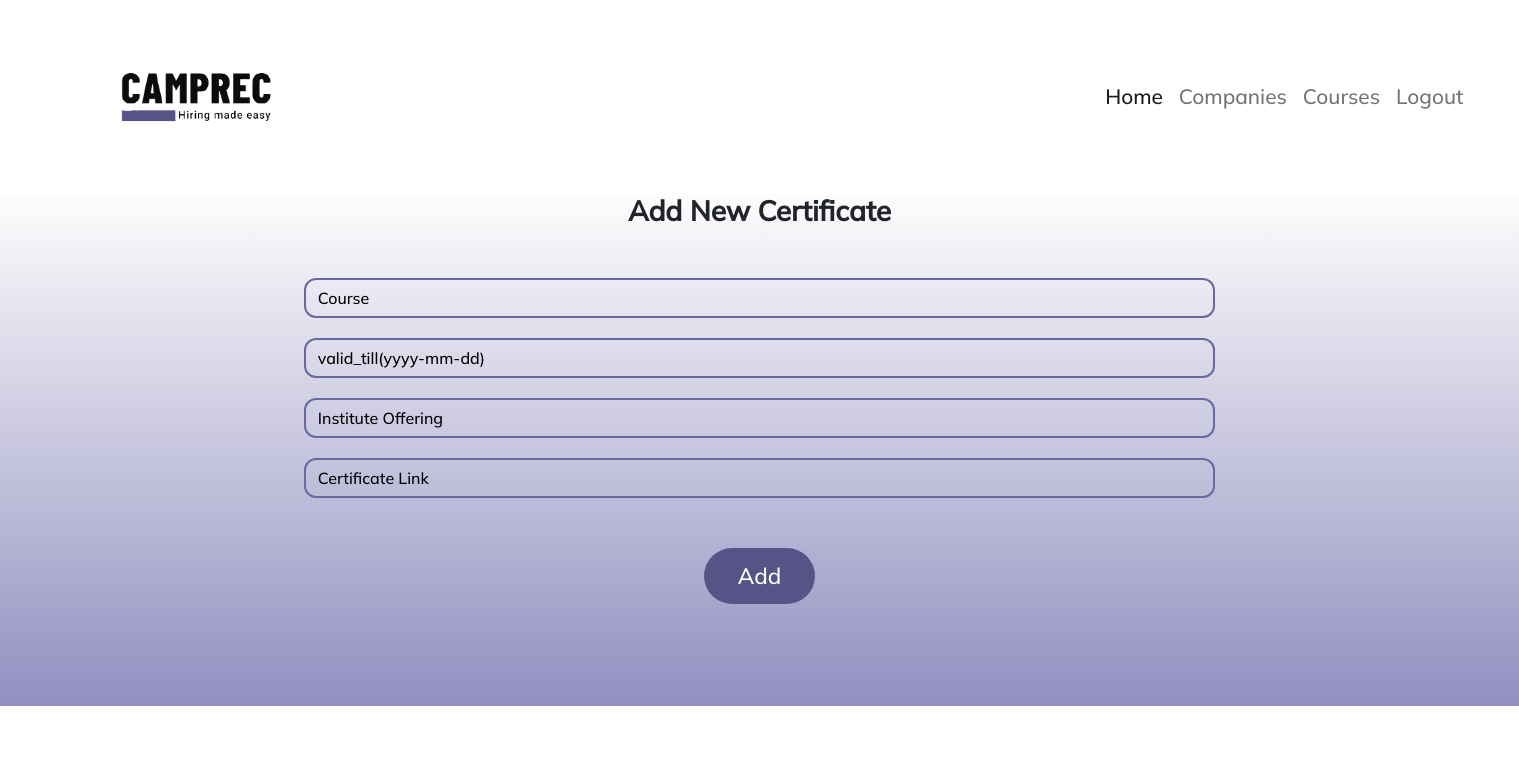
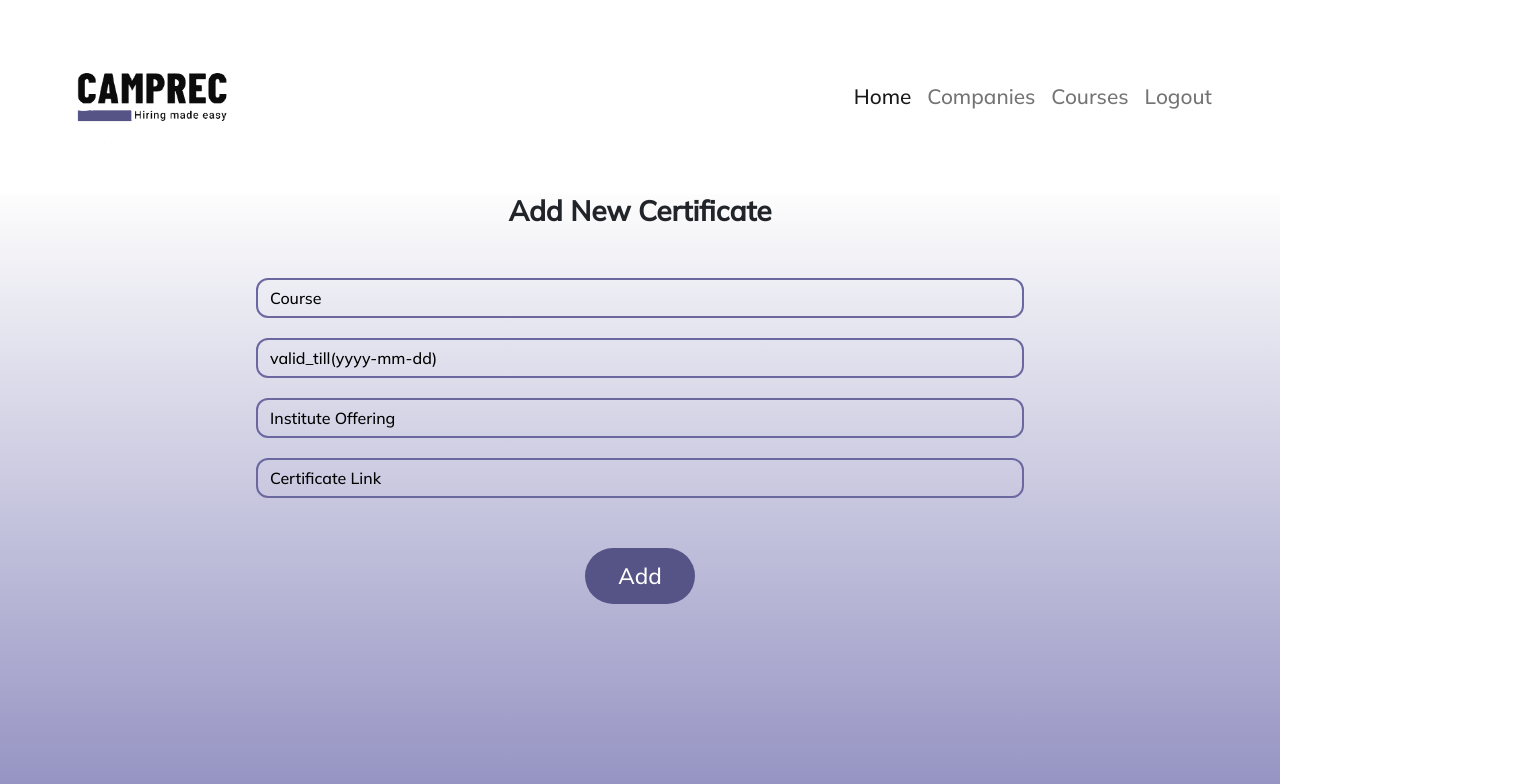
Before and after one commit to Incentive-Coders/camprec, a React (Create React App) app: page /addcer in a window 1280 px wide. Shown: the top 784 px of the page, 1519 px wide, since content can reach past the window. Built offline with nearby package versions, Linux system fonts and the light colour scheme.

Commit message:
Added responsiveness

```diff
--- a/package.json
+++ b/package.json
@@ -11,7 +11,7 @@
     "@testing-library/user-event": "^12.8.3",
     "antd": "^4.15.3",
     "axios": "^0.21.4",
-    "bootstrap": "^5.0.0-beta3",
+    "bootstrap": "^5.1.3",
     "concurrently": "^6.0.2",
     "draft.js": "^0.2.0",
     "emailjs-com": "^2.6.4",
@@ -24,7 +24,7 @@
     "prop-types": "^15.7.2",
     "react": "^17.0.2",
     "react-awesome-spinners": "^1.3.1",
-    "react-bootstrap": "^1.5.2",
+    "react-bootstrap": "^2.1.0",
     "react-cookie": "^4.0.3",
     "react-countup": "^4.3.3",
     "react-dom": "^17.0.2",
--- a/public/index.html
+++ b/public/index.html
@@ -3,7 +3,10 @@
   <head>
     <meta charset="utf-8" />
     <script data-ad-client="ca-pub-3329798013899959" async src="https://pagead2.googlesyndication.com/pagead/js/adsbygoogle.js"></script>
-    <link rel="icon" href="%PUBLIC_URL%/favicon.ico" />
+    <link href="https://cdn.jsdelivr.net/npm/bootstrap@5.0.2/dist/css/bootstrap.min.css" rel="stylesheet" integrity="sha384-EVSTQN3/azprG1Anm3QDgpJLIm9Nao0Yz1ztcQTwFspd3yD65VohhpuuCOmLASjC" crossorigin="anonymous">    <link rel="icon" href="%PUBLIC_URL%/favicon.ico" />
+
+    <!-- CSS only -->
+<!-- JavaScript Bundle with Popper -->
     <meta name="viewport" content="width=device-width, initial-scale=1" />
     <meta name="theme-color" content="#000000" />
     <meta
@@ -40,5 +43,6 @@
       To begin the development, run `npm start` or `yarn start`.
       To create a production bundle, use `npm run build` or `yarn build`.
     -->
+    <script src="https://cdn.jsdelivr.net/npm/bootstrap@5.0.2/dist/js/bootstrap.bundle.min.js" integrity="sha384-MrcW6ZMFYlzcLA8Nl+NtUVF0sA7MsXsP1UyJoMp4YLEuNSfAP+JcXn/tWtIaxVXM" crossorigin="anonymous"></script>
   </body>
 </html>
--- a/src/Screens/Admin Jobs Page/Admin_Jobs_Page.tsx
+++ b/src/Screens/Admin Jobs Page/Admin_Jobs_Page.tsx
@@ -2,6 +2,7 @@ import React, { Component } from 'react';
 import '../../index.css';
 import '../../css/home.css';
 import '../../css/login.css';
+import 'bootstrap/dist/css/bootstrap.min.css';
 import NavbarViewCompany from '../Navbar/Navbar_View_Company_2';
 import axios from 'axios';
 import ReactLoading from 'react-loading';
@@ -125,7 +126,7 @@ class adminjobs extends Component {
           <section className="image width heights">
             <div className="get_started">
               <h2 className="text_center margintop">
-                <strong className="brand-name leftmargin">Jobs</strong>
+                <strong className="brand-name">Jobs</strong>
               </h2>
             </div>
             <div className="gridwraper">
--- a/src/Screens/Navbar/Navbar_View_Company_2.tsx
+++ b/src/Screens/Navbar/Navbar_View_Company_2.tsx
@@ -1,5 +1,7 @@
+/* eslint-disable prettier/prettier */
 import React from 'react';
 import { NavLink } from 'react-router-dom';
+import 'bootstrap/dist/css/bootstrap.min.css';
 import '../../index.css';
 import '../../css/navbar.css';
 import web from '../../images/Capture-removebg-preview.png';
@@ -11,19 +13,22 @@ function Navbar_viewcompany() {
         <div className="row navbar">
           <div className="col-10 mx-auto navbar">
             <nav className="navbar navbar-expand-lg navbar-light">
-              <div className="container-fluid navbar">
-                <NavLink className="navbar-brand" to="/adminhome">
+              <div className="container-fluid navbar" id="navbar-content">
+                <NavLink className="navbar-brand col-sm-6" to="/adminhome">
                   <img
                     src={web}
                     className="image-fluid  logo padl"
                     alt="home image"
                   />
                 </NavLink>
+                <button className="navbar-toggler" type="button" data-bs-toggle="collapse" data-bs-target="#navbarSupportedContent" aria-controls="navbarSupportedContent" aria-expanded="false" aria-label="Toggle navigation">
+                  <span className="navbar-toggler-icon"></span>
+                </button>
                 <div
-                  className="collapse navbar-collapse"
+                  className="collapse navbar-collapse col-6"
                   id="navbarSupportedContent"
                 >
-                  <ul className="navbar-nav me-auto mb-2 mb-lg-0">
+                  <ul className="navbar-nav ml-auto">
                     <li className="nav-item">
                       <NavLink
                         activeClassName="menu_active"
--- a/src/css/home.css
+++ b/src/css/home.css
@@ -4,7 +4,7 @@
 }
 .get_started {
   align-content: center;
-  margin-right: 15em;
+  /* margin-right: 15em; */
   padding-right: 2em;
   margin-top: 5em;
 }
@@ -26,7 +26,7 @@
   width: 200px;
 }
 .logos {
-  margin-left: 5% !important;
+  /* margin-left: 5% !important; */
 }
 .pop {
   display: flex;
--- a/src/css/navbar.css
+++ b/src/css/navbar.css
@@ -1,13 +1,13 @@
 .logo {
   height: 90pt;
   padding-right: 50ex;
-  margin-left: -9%;
+  /* margin-left: -9%; */
 }
 .padding {
   padding-right: 40ex;
 }
 .padl {
-  padding-right: 45ex;
+  padding-right: 15ex;
 }
 .pader {
   margin-left: 280px;
@@ -19,3 +19,23 @@
 .backg {
   background-color: #0d0a3d !important;
 }
+
+.nav_bg {
+  /* border: 1px solid darkblue; */
+  justify-content: center;
+}
+
+#navbar-content {
+  /* border: 1px solid darkmagenta; */
+  display: flex;
+}
+
+.navbar-collapse {
+  /* border: 1px solid darksalmon; */
+display: flex;
+}
+
+ul.navbar-nav {
+  width: 100%;
+  justify-content: flex-end;
+}
--- a/src/index.css
+++ b/src/index.css
@@ -5,10 +5,11 @@
   padding: 0;
   box-sizing: border-box;
   font-family: 'Mulish', sans-serif;
+  /* border: 1px solid red !important; */
 }
 
 .navbar {
-  background-color: transparent;
+  width: 100%;
 }
 .join_us {
   text-align: center;
@@ -20,6 +21,7 @@
 .navbar-brand {
   font-size: 1.9rem !important;
   color: #565387 !important;
+  /* border: 1px solid darkred; */
 }
 .color {
   color: #565387;
@@ -85,7 +87,7 @@
   }
 }
 body {
-  width: 1506px !important;
+  /* width: 1506px !important; */
   font-family: -apple-system, BlinkMacSystemFont, 'Segoe UI', 'Roboto', 'Oxygen',
     'Ubuntu', 'Cantarell', 'Fira Sans', 'Droid Sans', 'Helvetica Neue',
     sans-serif;
@@ -158,10 +160,10 @@ body {
   height: 400px;
 }
 .width {
-  width: 1519px !important;
+  width: 100vw !important;
 }
 .height {
-  height: 512px;
+  height: 100%;
 }
 .size {
   height: 150px;
@@ -196,10 +198,13 @@ body {
 .text_size {
   font-size: 16px;
 }
-.gridwraper {
+.gridwraper .gridwraper {
   display: grid;
-  grid-template-columns: 1fr 1fr 1fr 1fr;
+  grid-gap: 1rem;
+  grid-template-columns: repeat(auto-fit, minmax(300px, 1fr));
+  justify-items: center;
 }
+
 .margintop {
   margin-top: -130px;
 }
```
Also changed, not shown: 2 other files (tests, documents, lock files or other folders).
